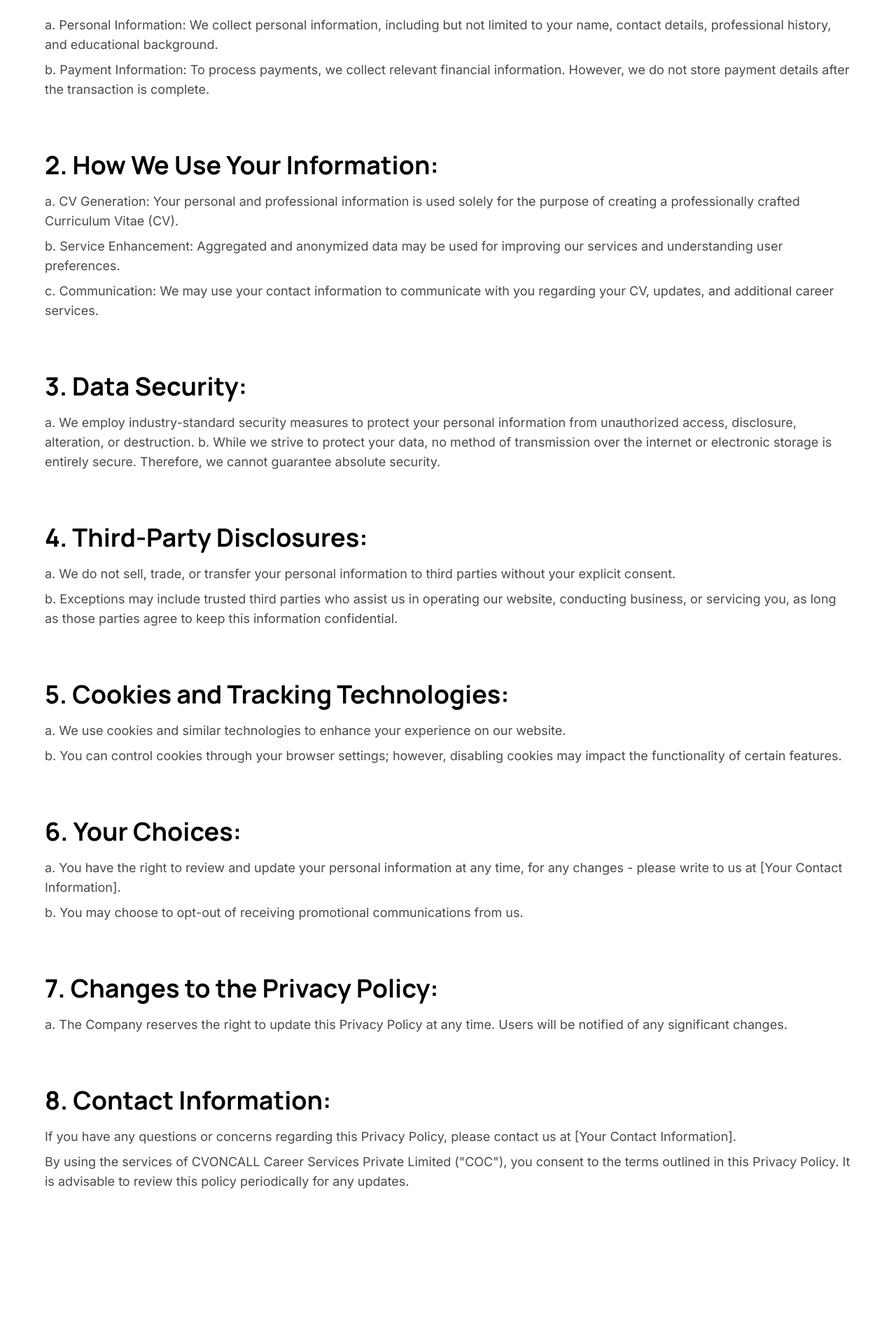
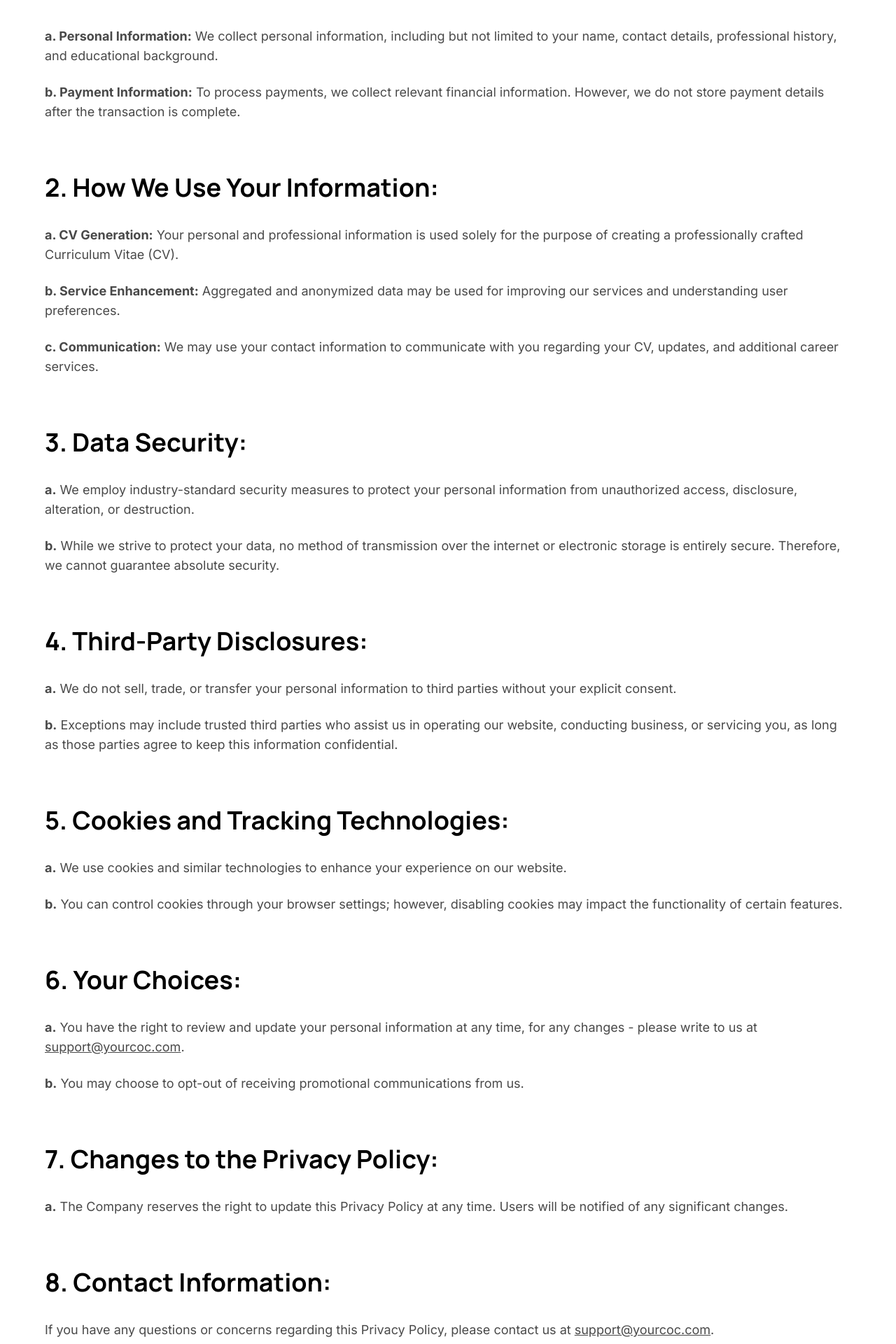
Before and after one commit to ayush-seth/cv-on-click, a Next.js app: page /privacy in a window 1280 px wide. Shown: the part 500-2420 px from the top of the page at 70% size. Built offline with nearby package versions, Linux system fonts and the light colour scheme.

Commit message:
copy changes

```diff
--- a/app/(root)/components/hero-section.tsx
+++ b/app/(root)/components/hero-section.tsx
@@ -9,7 +9,7 @@ export function HeroSection() {
     <div className="lg:flex lg:items-center lg:gap-8">
       <div className="space-y-6">
         <TypographyH1 className="text-center lg:text-left">
-          Craft an easy, affordable resume effortlessly in just 60 seconds.
+          Craft an effective, affordable CV effortlessly in just 2 minutes!
         </TypographyH1>
         <TypographyP className="text-center lg:text-left">
           Transform your career seamlessly with our best practices—secure your
--- a/app/(root)/components/stats-section.tsx
+++ b/app/(root)/components/stats-section.tsx
@@ -14,7 +14,7 @@ export function StatsSection() {
           className="absolute left-[60%] -z-10 h-6 w-6 lg:h-10 lg:w-10"
           alt=""
         />
-        <TypographyH2>+65%</TypographyH2>
+        <TypographyH2>+88%</TypographyH2>
         <TypographyP className="text-xs lg:text-base">
           Better chance of getting hired
         </TypographyP>
@@ -25,9 +25,9 @@ export function StatsSection() {
           className="absolute left-[60%] -z-10 h-6 w-6 lg:h-10 lg:w-10"
           alt=""
         />
-        <TypographyH2>60%</TypographyH2>
+        <TypographyH2>100%</TypographyH2>
         <TypographyP className="text-xs lg:text-base">
-          Reduces thinking by 60%
+          Error free CV
         </TypographyP>
       </div>
       <div className="relative space-y-1 text-center">
@@ -38,7 +38,7 @@ export function StatsSection() {
         />
         <TypographyH2>60 sec</TypographyH2>
         <TypographyP className="text-xs lg:text-base">
-          Average time to create a resume
+          Average time to create a CV
         </TypographyP>
       </div>
     </div>
--- a/app/(static-pages)/privacy/page.tsx
+++ b/app/(static-pages)/privacy/page.tsx
@@ -8,7 +8,7 @@ export default function PrivacyPolicy() {
       <TypographyH1 className="mb-6 border-b-2 border-black pb-4 lg:pb-8">
         Privacy Policy
       </TypographyH1>
-      <TypographyP>Effective Date: (Website Launch Date)</TypographyP>
+      <TypographyP>Effective Date: 20-12-2023</TypographyP>
       <TypographyP className="mt-8">
         Thank you for choosing COC Career Services Private Limited , hereinafter
         referred to as &quot;the Company.&quot; This Privacy Policy outlines how
@@ -17,92 +17,108 @@ export default function PrivacyPolicy() {
       </TypographyP>
 
       <section className="mt-10 space-y-16">
-        <div className="space-y-2">
+        <div className="space-y-6">
           <TypographyH2>1. Information We Collect:</TypographyH2>
           <TypographyP>
-            a. Personal Information: We collect personal information, including
-            but not limited to your name, contact details, professional history,
-            and educational background.
+            <strong>a. Personal Information:</strong> We collect personal
+            information, including but not limited to your name, contact
+            details, professional history, and educational background.
           </TypographyP>
           <TypographyP>
-            b. Payment Information: To process payments, we collect relevant
-            financial information. However, we do not store payment details
-            after the transaction is complete.
+            <strong>b. Payment Information:</strong> To process payments, we
+            collect relevant financial information. However, we do not store
+            payment details after the transaction is complete.
           </TypographyP>
         </div>
-        <div className="space-y-2">
+        <div className="space-y-6">
           <TypographyH2>2. How We Use Your Information:</TypographyH2>
           <TypographyP>
-            a. CV Generation: Your personal and professional information is used
-            solely for the purpose of creating a professionally crafted
-            Curriculum Vitae (CV).
+            <strong>a. CV Generation:</strong> Your personal and professional
+            information is used solely for the purpose of creating a
+            professionally crafted Curriculum Vitae (CV).
           </TypographyP>
           <TypographyP>
-            b. Service Enhancement: Aggregated and anonymized data may be used
-            for improving our services and understanding user preferences.
+            <strong>b. Service Enhancement:</strong> Aggregated and anonymized
+            data may be used for improving our services and understanding user
+            preferences.
           </TypographyP>
           <TypographyP>
-            c. Communication: We may use your contact information to communicate
-            with you regarding your CV, updates, and additional career services.
+            <strong>c. Communication:</strong> We may use your contact
+            information to communicate with you regarding your CV, updates, and
+            additional career services.
           </TypographyP>
         </div>
-        <div className="space-y-2">
+        <div className="space-y-6">
           <TypographyH2>3. Data Security:</TypographyH2>
           <TypographyP>
-            a. We employ industry-standard security measures to protect your
-            personal information from unauthorized access, disclosure,
-            alteration, or destruction. b. While we strive to protect your data,
-            no method of transmission over the internet or electronic storage is
-            entirely secure. Therefore, we cannot guarantee absolute security.
+            <strong>a.</strong> We employ industry-standard security measures to
+            protect your personal information from unauthorized access,
+            disclosure, alteration, or destruction.
+          </TypographyP>
+          <TypographyP>
+            <strong>b.</strong> While we strive to protect your data, no method
+            of transmission over the internet or electronic storage is entirely
+            secure. Therefore, we cannot guarantee absolute security.
           </TypographyP>
         </div>
-        <div className="space-y-2">
+        <div className="space-y-6">
           <TypographyH2>4. Third-Party Disclosures:</TypographyH2>
           <TypographyP>
-            a. We do not sell, trade, or transfer your personal information to
-            third parties without your explicit consent.
+            <strong>a.</strong> We do not sell, trade, or transfer your personal
+            information to third parties without your explicit consent.
           </TypographyP>
           <TypographyP>
-            b. Exceptions may include trusted third parties who assist us in
-            operating our website, conducting business, or servicing you, as
-            long as those parties agree to keep this information confidential.
+            <strong>b.</strong> Exceptions may include trusted third parties who
+            assist us in operating our website, conducting business, or
+            servicing you, as long as those parties agree to keep this
+            information confidential.
           </TypographyP>
         </div>
-        <div className="space-y-2">
+        <div className="space-y-6">
           <TypographyH2>5. Cookies and Tracking Technologies:</TypographyH2>
           <TypographyP>
-            a. We use cookies and similar technologies to enhance your
-            experience on our website.
+            <strong>a.</strong> We use cookies and similar technologies to
+            enhance your experience on our website.
           </TypographyP>
           <TypographyP>
-            b. You can control cookies through your browser settings; however,
-            disabling cookies may impact the functionality of certain features.
+            <strong>b.</strong> You can control cookies through your browser
+            settings; however, disabling cookies may impact the functionality of
+            certain features.
           </TypographyP>
         </div>
-        <div className="space-y-2">
+        <div className="space-y-6">
           <TypographyH2>6. Your Choices:</TypographyH2>
           <TypographyP>
-            a. You have the right to review and update your personal information
-            at any time, for any changes - please write to us at [Your Contact
-            Information].
+            <strong>a.</strong> You have the right to review and update your
+            personal information at any time, for any changes - please write to
+            us at{" "}
+            <a href="mailto:support@yourcoc.com" className="underline">
+              support@yourcoc.com
+            </a>
+            .
           </TypographyP>
           <TypographyP>
-            b. You may choose to opt-out of receiving promotional communications
-            from us.
+            <strong>b.</strong> You may choose to opt-out of receiving
+            promotional communications from us.
           </TypographyP>
         </div>
-        <div className="space-y-2">
+        <div className="space-y-6">
           <TypographyH2>7. Changes to the Privacy Policy:</TypographyH2>
           <TypographyP>
-            a. The Company reserves the right to update this Privacy Policy at
-            any time. Users will be notified of any significant changes.
+            <strong>a.</strong> The Company reserves the right to update this
+            Privacy Policy at any time. Users will be notified of any
+            significant changes.
           </TypographyP>
         </div>
-        <div className="space-y-2">
+        <div className="space-y-6">
           <TypographyH2>8. Contact Information:</TypographyH2>
           <TypographyP>
             If you have any questions or concerns regarding this Privacy Policy,
-            please contact us at [Your Contact Information].
+            please contact us at{" "}
+            <a href="mailto:support@yourcoc.com" className="underline">
+              support@yourcoc.com
+            </a>
+            .
           </TypographyP>
           <TypographyP>
             By using the services of CVONCALL Career Services Private Limited
--- a/app/(static-pages)/refund/page.tsx
+++ b/app/(static-pages)/refund/page.tsx
@@ -9,7 +9,7 @@ export default function Refund() {
         Refund Policy
       </TypographyH1>
 
-      <TypographyP>Last Updated: [Date]</TypographyP>
+      <TypographyP>Last Updated: 20-12-2023</TypographyP>
 
       <section className="mt-10 space-y-16">
         <div className="space-y-6">
@@ -82,8 +82,18 @@ export default function Refund() {
           <TypographyH2>6. Contact Information:</TypographyH2>
           <TypographyP>
             If you have any questions or concerns about our refund policy,
-            please contact us at: CVONCALL Career Services Private Limited
-            [Address] [Email] [Phone]
+            please contact us at:
+            <br />
+            <br />
+            CVONCALL Career Services Private Limited
+            <br />
+            <strong>Communication Address:</strong> HD-171, WeWork Pavilion,
+            62/63 The Pavilion, Church Street, Bangalore, Karnataka 560001
+            <br />
+            <strong>Email:</strong>{" "}
+            <a href="mailto:support@yourcoc.com" className="underline">
+              support@yourcoc.com
+            </a>
           </TypographyP>
         </div>
         <div className="space-y-6">
--- a/app/(static-pages)/shipping/page.tsx
+++ b/app/(static-pages)/shipping/page.tsx
@@ -1,6 +1,7 @@
 import { TypographyH1 } from "@/components/ui/typography-h1";
 import { TypographyH2 } from "@/components/ui/typography-h2";
 import { TypographyP } from "@/components/ui/typography-p";
+import Link from "next/link";
 
 export default function Shipping() {
   return (
@@ -9,7 +10,7 @@ export default function Shipping() {
         Shipping Policy
       </TypographyH1>
 
-      <TypographyP>Last Updated: [Date]</TypographyP>
+      <TypographyP>Last Updated: 20-12-2023</TypographyP>
 
       <section className="mt-10 space-y-16">
         <div className="space-y-6">
@@ -67,19 +68,44 @@ export default function Shipping() {
           <TypographyP>
             If clients encounter any issues with service delivery or have
             questions about the process, they can contact our customer support
-            team at: CVONCALL Career Services Private Limited [Address] [Email]
-            [Phone]
+            team at:
+            <br />
+            <br />
+            CVONCALL Career Services Private Limited
+            <br />
+            <strong>Communication Address:</strong> HD-171, WeWork Pavilion,
+            62/63 The Pavilion, Church Street, Bangalore, Karnataka 560001
+            <br />
+            <strong>Email:</strong>{" "}
+            <a href="mailto:support@yourcoc.com" className="underline">
+              support@yourcoc.com
+            </a>
           </TypographyP>
         </div>
         <div className="space-y-6">
           <TypographyH2>6. Refunds:</TypographyH2>
           <TypographyP>
-            Please refer to our Refund Policy for information on refunds related
-            to service delivery.
+            Please refer to our{" "}
+            <Link href="/refund" className="underline">
+              Refund Policy
+            </Link>{" "}
+            for information on refunds related to service delivery.
           </TypographyP>
         </div>
         <div className="space-y-6">
-          <TypographyH2>7. Amendments to the Shipping Policy:</TypographyH2>
+          <TypographyH2>7. Cancellation Policy:</TypographyH2>
+          <TypographyP>
+            If you wish to cancel your order, please reach out to us at{" "}
+            <a href="mailto:support@yourcoc.com" className="underline">
+              support@yourcoc.com
+            </a>
+            . However, please note that cancellations do not automatically
+            qualify for refunds. Refunds are strictly governed by the conditions
+            mentioned in the refund policy.
+          </TypographyP>
+        </div>
+        <div className="space-y-6">
+          <TypographyH2>8. Amendments to the Shipping Policy:</TypographyH2>
           <TypographyP>
             COC reserves the right to update or modify this shipping policy at
             any time. Any changes will be effective immediately upon posting on
--- a/app/(static-pages)/terms/page.tsx
+++ b/app/(static-pages)/terms/page.tsx
@@ -1,16 +1,17 @@
 import { TypographyH1 } from "@/components/ui/typography-h1";
 import { TypographyH2 } from "@/components/ui/typography-h2";
 import { TypographyP } from "@/components/ui/typography-p";
+import Link from "next/link";
 
 export default function Terms() {
   return (
     <>
-      <TypographyH1 className="mb-6 border-b-2 border-black pb-4 lg:pb-8">
+      <TypographyH1 className="border-b-6 mb-6 border-black pb-4 lg:pb-8">
         Terms and Conditions
       </TypographyH1>
 
       <section className="mt-10 space-y-16">
-        <div className="space-y-2">
+        <div className="space-y-6">
           <TypographyH2>1. Acceptance of Terms:</TypographyH2>
           <TypographyP>
             By utilizing the services provided by COC Career Services Private
@@ -20,7 +21,7 @@ export default function Terms() {
             between you and the Company.
           </TypographyP>
         </div>
-        <div className="space-y-2">
+        <div className="space-y-6">
           <TypographyH2>2. Service Description:</TypographyH2>
           <TypographyP>
             The Company offers CV generation & other career services wherein
@@ -29,55 +30,59 @@ export default function Terms() {
             crafted Curriculum Vitae (CV) within a specified time frame.
           </TypographyP>
         </div>
-        <div className="space-y-2">
+        <div className="space-y-6">
           <TypographyH2>3. User Responsibilities:</TypographyH2>
           <TypographyP>
-            a. You are responsible for providing accurate and up-to-date
-            information during the CV creation process.
+            <strong>a.</strong> You are responsible for providing accurate and
+            up-to-date information during the CV creation process.
           </TypographyP>
           <TypographyP>
-            b. You must ensure the security of your login credentials and notify
-            the Company immediately of any unauthorized access to your account.
+            <strong>b.</strong> You must ensure the security of your login
+            credentials and notify the Company immediately of any unauthorized
+            access to your account.
           </TypographyP>
           <TypographyP>
-            C. You must ensure a good internet speed (ideally, 10 to 15 MBps)
-            while you apply for CV generation in order to get the technology to
-            work effectively.
+            <strong>C.</strong> You must ensure a good internet speed (ideally,
+            10 to 15 MBps) while you apply for CV generation in order to get the
+            technology to work effectively.
           </TypographyP>
         </div>
-        <div className="space-y-2">
+        <div className="space-y-6">
           <TypographyH2>4. CV Delivery:</TypographyH2>
           <TypographyP>
-            a. The Company commits to delivering the generated CV within the
-            specified time frame, provided accurate information is supplied by
-            the user.
+            <strong>a.</strong> The Company commits to delivering the generated
+            CV within the specified time frame, provided accurate information is
+            supplied by the user.
           </TypographyP>
           <TypographyP>
-            b. In the event of any unforeseen technical issues or delays, the
-            Company will make reasonable efforts to rectify the situation
-            promptly.
+            <strong>b.</strong> In the event of any unforeseen technical issues
+            or delays, the Company will make reasonable efforts to rectify the
+            situation promptly.
           </TypographyP>
         </div>
-        <div className="space-y-2">
+        <div className="space-y-6">
           <TypographyH2>5. Data Privacy:</TypographyH2>
           <TypographyP>
-            a. The Company respects user privacy and is committed to
-            safeguarding personal information. Please refer to our Privacy
-            Policy for details on data handling practices.
+            <strong>a.</strong> The Company respects user privacy and is
+            committed to safeguarding personal information. Please refer to our{" "}
+            <Link href="/privacy" className="underline">
+              Privacy Policy
+            </Link>{" "}
+            for details on data handling practices.
           </TypographyP>
         </div>
-        <div className="space-y-2">
+        <div className="space-y-6">
           <TypographyH2>6. Intellectual Property:</TypographyH2>
           <TypographyP>
-            a. The CV generated by the Company is the intellectual property of
-            the user.
+            <strong>a.</strong> The CV generated by the Company is the
+            intellectual property of the user.
           </TypographyP>
           <TypographyP>
-            b. The Company retains the right to use anonymized and aggregated
-            data for research and improvement purposes.
+            <strong>b.</strong> The Company retains the right to use anonymized
+            and aggregated data for research and improvement purposes.
           </TypographyP>
         </div>
-        <div className="space-y-2">
+        <div className="space-y-6">
           <TypographyH2>7. Service Modifications:</TypographyH2>
           <TypographyP>
             The Company reserves the right to modify, suspend, or discontinue
@@ -85,7 +90,7 @@ export default function Terms() {
             discretion. Users will be notified of significant changes.
           </TypographyP>
         </div>
-        <div className="space-y-2">
+        <div className="space-y-6">
           <TypographyH2>8. Limitation of Liability:</TypographyH2>
           <TypographyP>
             The Company shall not be liable for any direct, indirect,
@@ -93,14 +98,17 @@ export default function Terms() {
             or inability to use the service.
           </TypographyP>
         </div>
-        <div className="space-y-2">
+        <div className="space-y-6">
           <TypographyH2>9. Refund Policy:</TypographyH2>
           <TypographyP>
-            Please refer to our Refund Policy for information on refunds related
-            to service delivery.
+            Please refer to our{" "}
+            <Link href="/refund" className="underline">
+              Refund Policy
+            </Link>{" "}
+            for information on refunds related to service delivery.
           </TypographyP>
         </div>
-        <div className="space-y-2">
+        <div className="space-y-6">
           <TypographyH2>10. Governing Law:</TypographyH2>
           <TypographyP>
             These terms and conditions are governed by the laws of Lucknow
```
Also changed, not shown: app/(static-pages)/faq/page.tsx (+10 -11 lines).
